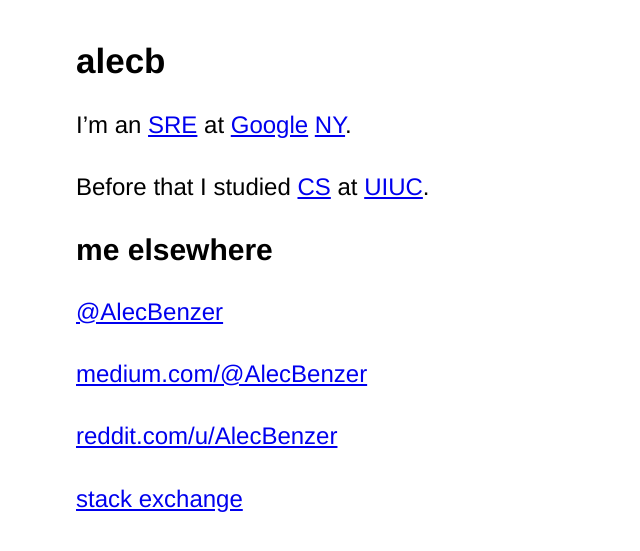
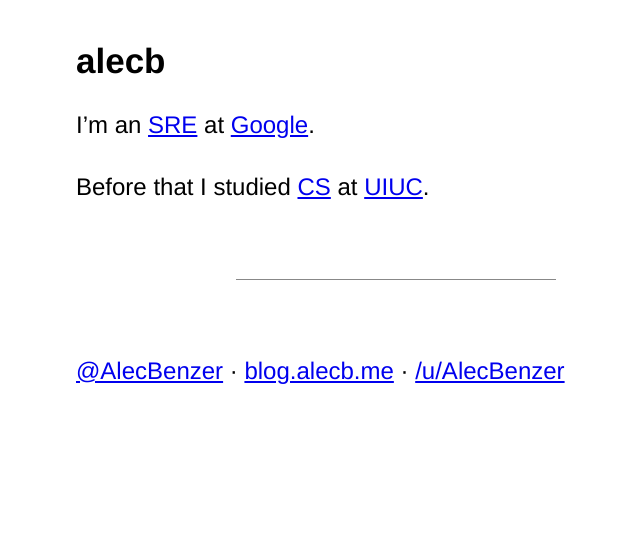
Before and after one commit to AlecBenzer/alecbenzer.github.com, a Jekyll site: the page built from index.md, in a window 1280 px wide. Shown: the top 551 px of the page, without its empty margins (244-884 px from the left). Built offline with Jekyll 4.4.1, drawn with Linux system fonts in a browser that asks for light colours.

Commit message:
Less words

```diff
--- a/index.md
+++ b/index.md
@@ -4,20 +4,17 @@ layout: page
 ---
 # alecb
 
-I'm an [SRE] at [Google][Google] [NY].
+I'm an [SRE] at [Google] [NY].
 
 Before that I studied [CS] at [UIUC].
 
-## me elsewhere
+---
 
-[@AlecBenzer](https://twitter.com/@AlecBenzer)
+[@AlecBenzer] · [blog.alecb.me] · [/u/AlecBenzer]
 
-[medium.com/@AlecBenzer](https://medium.com/@AlecBenzer)
-
-[reddit.com/u/AlecBenzer](https://reddit.com/u/alecbenzer)
-
-[stack exchange](https://stackexchange.com/users/294841/alecb)
-
+[@AlecBenzer]: https://twitter.com/@AlecBenzer
+[blog.alecb.me]: https://blog.alecb.me
+[/u/AlecBenzer]: https://reddit.com/u/AlecBenzer
 [SRE]: https://landing.google.com/sre/
 [Google]: http://google.com/about/company
 [NY]: https://careers.google.com/locations/new-york/
```
